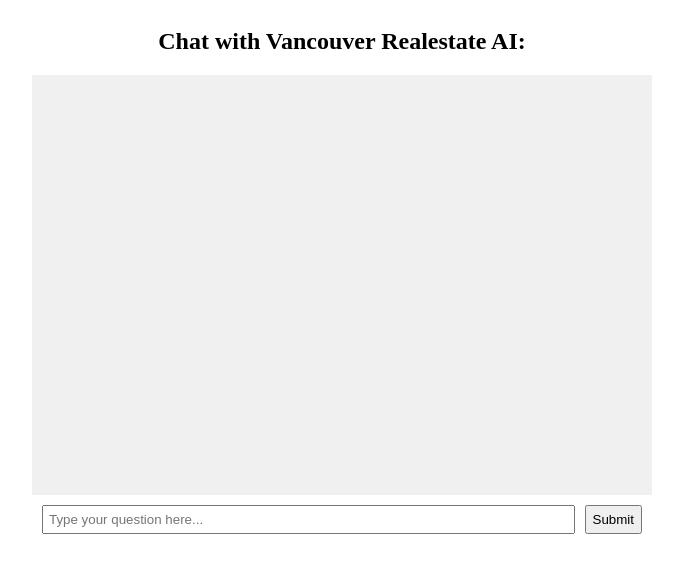
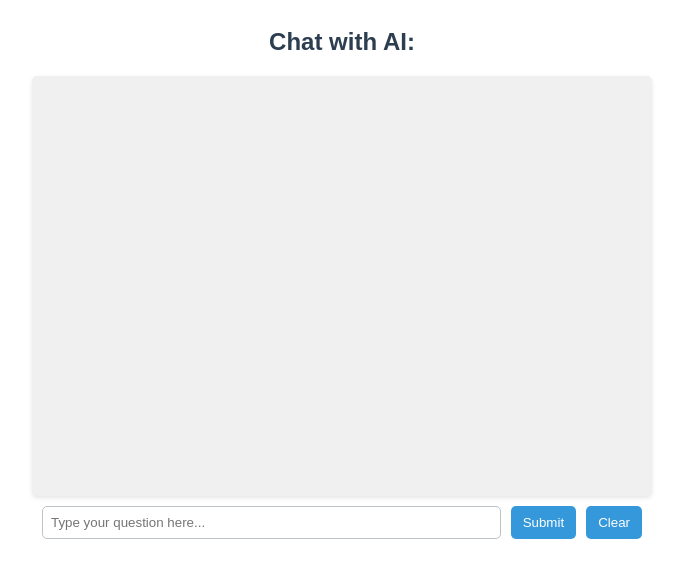
Before and after one commit to tuzimao/Royapp, a Vue app in the folder frontend/: page / in a window 1280 px wide. Shown: the top 578 px of the page, without its empty margins (298-981 px from the left). Built offline with nearby package versions, Linux system fonts and the light colour scheme.

Commit message:
change UI to be more user friendly and add clear buttons to the UI

```diff
--- a/frontend/src/components/GPTQuestionForm.vue
+++ b/frontend/src/components/GPTQuestionForm.vue
@@ -1,6 +1,6 @@
 <template>
   <div class="gpt-chat">
-    <h2>Chat with Vancouver Realestate AI:</h2>
+    <h2>Chat with AI:</h2>
     <div class="chat-container">
       <div v-for="(message, index) in messages" :key="index" :class="`message ${message.type}`">
         {{ message.content }}
@@ -9,6 +9,7 @@
     <form @submit.prevent="submitQuestion" class="input-form">
       <input v-model="question" placeholder="Type your question here..." required />
       <button type="submit">Submit</button>
+      <button type="button" @click="resetChat" class="reset">Clear</button>
     </form>
   </div>
 </template>
@@ -28,12 +29,11 @@ export default {
       try {
         this.messages.push({ type: "user", content: this.question });
 
-    // 将之前的消息连接为一个字符串，作为新问题的上下文
         const prompt = this.messages
           .map((message, index) => `${index % 2 === 0 ? "User:" : "GPT:"} ${message.content}`)
           .join("\n") + `\nUser: ${this.question}`;
 
-    const { data } = await axios.get("/api/gpt-response", {
+        const { data } = await axios.get("http://localhost:5000/api/gpt-response", {
           params: {
             prompt: prompt,
           },
@@ -46,16 +46,25 @@ export default {
         this.messages.push({ type: "error", content: "An error occurred while fetching the response." });
       }
     },
-
+    resetChat() {
+      this.messages = [];
+    },
   },
 };
 </script>
+
 
 <style scoped>
 .gpt-chat {
   display: flex;
   flex-direction: column;
   align-items: center;
+  font-family: Arial, sans-serif;
+}
+
+h2 {
+  color: #2c3e50;
+  margin-bottom: 20px;
 }
 
 .chat-container {
@@ -66,26 +75,33 @@ export default {
   height: 400px;
   overflow-y: scroll;
   margin-bottom: 10px;
+  border-radius: 5px;
+  box-shadow: 0 2px 4px rgba(0, 0, 0, 0.1);
 }
 
 .message {
-  padding: 5px;
-  margin-bottom: 5px;
+  padding: 8px 10px;
+  margin-bottom: 8px;
   border-radius: 5px;
+  max-width: 100%;
+  word-wrap: break-word;
 }
 
 .user {
-  background-color: #c0c0ff;
+  background-color: #3498db;
+  color: #ffffff;
   align-self: flex-end;
 }
 
 .gpt {
-  background-color: #c0ffc0;
+  background-color: #2ecc71;
+  color: #ffffff;
   align-self: flex-start;
 }
 
 .error {
-  background-color: #ffc0c0;
+  background-color: #e74c3c;
+  color: #ffffff;
   align-self: flex-start;
 }
 
@@ -97,8 +113,33 @@ export default {
 }
 
 input {
-  padding: 5px;
+  padding: 8px;
   flex-grow: 1;
   margin-right: 10px;
+  border-radius: 5px;
+  border: 1px solid #bdc3c7;
+}
+
+button {
+  background-color: #3498db;
+  color: #ffffff;
+  padding: 8px 12px;
+  border: none;
+  border-radius: 5px;
+  cursor: pointer;
+  transition: background-color 0.3s;
+}
+
+button:hover {
+  background-color: #2980b9;
+}
+
+button.reset {
+  background-color: #3498db;
+  margin-left: 10px;
+}
+
+button.reset:hover {
+  background-color: #2980b9;
 }
 </style>
```
Also changed, not shown: 1 other file (tests, documents, lock files or other folders). Lines whose indentation alone changed are shown as unchanged.
